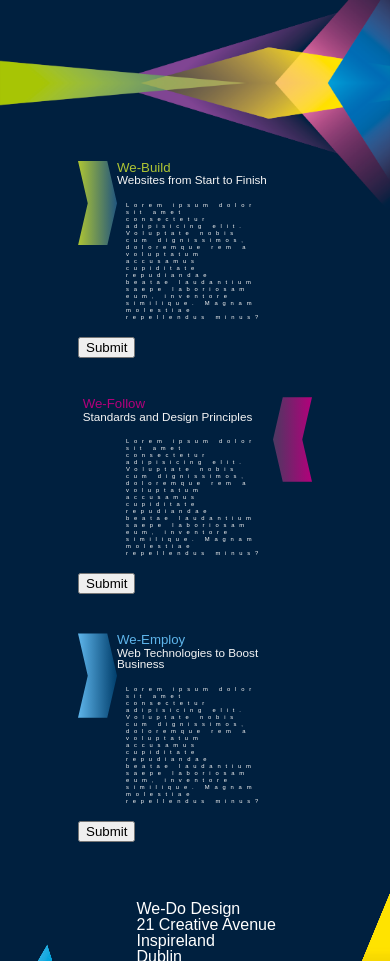
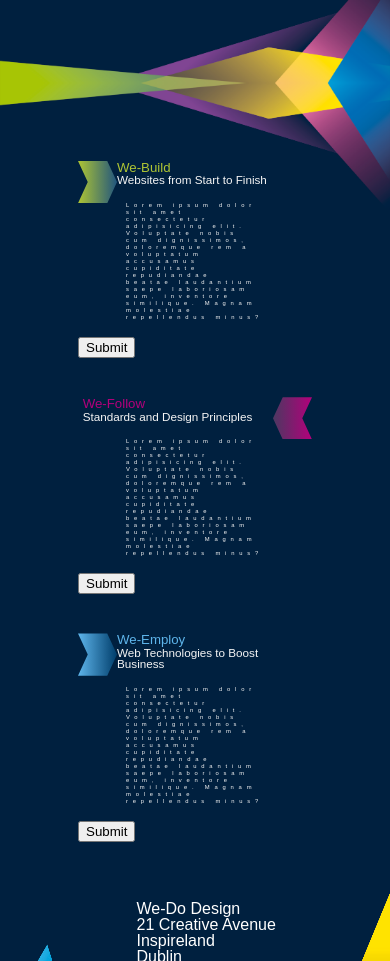
Before and after one commit to SuperOffca/WebDev_Assignment, a plain HTML site: page index.html in a window 390 px wide. Shown: the part 761-1722 px from the top of the page. Drawn offline with Linux system fonts and the light colour scheme; a script that the page names is missing; a web font is replaced by a local one.

Commit message:
Cleaning and formating css.
Added descriptions to CSS files to find parts of the file quicker. Added box_size class to remove size repetitions in CSS and limit the number of places where changes have to be made.

```diff
--- a/index.html
+++ b/index.html
@@ -46,7 +46,7 @@
 
     <div class="info_content full_width float_clear">
         <section class="teaser_section teaser_section_1_style">
-            <div class="box"></div>
+            <div class="box box_size"></div>
             <header class="teaser_header">
                 <h2 class="box_heading"><span class="heading_1">We-Build</span></br> Websites from Start to Finish</h2>
             </header>
@@ -55,7 +55,7 @@
         </section>
 
         <section class="teaser_section teaser_section_2_style">
-            <div class="box2"></div>
+            <div class="box2 box_size"></div>
             <header class="teaser_header">
                 <h2><span class="heading_2">We-Follow</span></br> Standards and Design Principles</h2>
             </header>
@@ -64,7 +64,7 @@
         </section>
 
         <section class="teaser_section teaser_section_3_style">
-            <div class="box3"></div>
+            <div class="box3 box_size"></div>
             <header class="teaser_header">
                 <h2><span class="heading_3">We-Employ</span></br> Web Technologies to Boost Business</h2>
             </header>
--- a/style.css
+++ b/style.css
@@ -64,7 +64,7 @@ body {
     }
 
 
-/* Navigation bar */
+/*++++++++++ Navigation bar +++++++++++++++++++++++++++++++++++++++++++++++++++*/
     .navbar_default {
         width: 100vw;
         position: fixed;
@@ -108,57 +108,14 @@ h1 {
         color: #ffe300;
     }
 
-/* Sections */
-
-.teaser_section {
-    width: 60%;
-    position: relative;
-    z-index: 2;
-    left: 20%;
-}
-
-.teaser_section_1_style {
-    padding-top: 20%;
-}
-
-.teaser_section_2_style{
-    padding-top: 10%;
-
-}
-
-.teaser_section_3_style {
-    padding: 10% 0;
-
-}
-
-.box {
-    width: 10vw;
-    height: 10vh;
-    clip-path: polygon(75% 0%, 100% 50%, 75% 100%, 0% 100%, 25% 50%, 0% 0%);
-    float: left;
-    background-image: linear-gradient(to right, #AEC534, rgba(91, 179, 234, 0.363));
-}
-
-.box2 {
-    width: 10vw;
-    height: 10vh;
-    clip-path: polygon(100% 0%, 75% 50%, 100% 100%, 25% 100%, 0% 50%, 25% 0%);
-    float: right;
-    background-image: linear-gradient(to right, rgba(207, 97, 156, 0.37), #B3007B);
-}
-
-.box3 {
-    width: 10vw;
-    height: 10vh;
-    clip-path: polygon(75% 0%, 100% 50%, 75% 100%, 0% 100%, 25% 50%, 0% 0%);
-    float: left;
-    background-image: linear-gradient(to right, #5EB5EB, rgba(0, 112, 182, 0.37));
-}
+/*++++++++++ Sections+++++++++++++++++++++++++++++++++++++++++++++++++++ */
 
     header {
         padding: 0 2%;
     }
+
     /*---------------------- text */
+
     h2{
         font-size: 3vw;
     }
@@ -174,6 +131,49 @@ header {
         font-family: 'Aclonica', sans-serif;
         font-size: 3.4vw;
     }
+
+    .teaser_section {
+        width: 60%;
+        position: relative;
+        z-index: 2;
+        left: 20%;
+    }
+
+    .teaser_section_1_style {
+        padding-top: 20%;
+    }
+
+    .teaser_section_2_style{
+        padding-top: 10%;
+    }
+
+    .teaser_section_3_style {
+        padding: 10% 0;
+    }
+
+    .box_size {
+        width: 10vw;
+        height: 10vh;
+    }
+
+    .box {
+        clip-path: polygon(75% 0%, 100% 50%, 75% 100%, 0% 100%, 25% 50%, 0% 0%);
+        float: left;
+        background-image: linear-gradient(to right, #AEC534, rgba(91, 179, 234, 0.363));
+    }
+
+    .box2 {
+        clip-path: polygon(100% 0%, 75% 50%, 100% 100%, 25% 100%, 0% 50%, 25% 0%);
+        float: right;
+        background-image: linear-gradient(to right, rgba(207, 97, 156, 0.37), #B3007B);
+    }
+
+    .box3 {
+        clip-path: polygon(75% 0%, 100% 50%, 75% 100%, 0% 100%, 25% 50%, 0% 0%);
+        float: left;
+        background-image: linear-gradient(to right, #5EB5EB, rgba(0, 112, 182, 0.37));
+    }
+
     .heading_1{
         color: #AEC534;
     }
@@ -185,7 +185,11 @@ header {
     .heading_3{
         color: #5EB5EB;
     }
-/* Footer */
+
+
+
+
+/*+++++++ Footer +++++++++++++++++++++++++++++++++++++++++++++++++++++++++++++++++++++++++ */
     .footer_container {
         height: 35vh;
         background-image: url("footer_background.png");
@@ -227,11 +231,6 @@ address {
         background-size: 110%, contain;
     }
 
-    nav{
-     margin-top: 0;
-    background-image: linear-gradient(to right, #adc534, #5EB5EB);
- }
-
     h1 {
         color: white;
         font-size: 4rem;
@@ -240,6 +239,13 @@ address {
     .subtitle {
         font-size: 1.2rem;
         text-align: center;
+    }
+
+
+/*++++++++++ Navigation bar +++++++++++++++++++++++++++++++++++++++++++++++++++*/
+    nav{
+     margin-top: 0;
+    background-image: linear-gradient(to right, #adc534, #5EB5EB);
     }
 
   /* Align buttons evenly */
@@ -264,29 +270,28 @@ address {
     border-right: 5px ridge #adc53423;
     }
 
+
+/*++++++++++ Sections+++++++++++++++++++++++++++++++++++++++++++++++++++ */
+
+    .box_size {
+        width: 10vw;
+        height: 5vh;
+    }
+
+
+/*+++++++ Footer +++++++++++++++++++++++++++++++++++++++++++++++++++++++++++++++++++++++++ */
+    footer {
+         height: 20vh;
+         background-size: 100% 100%;
+    }
+
     details {
         font-size: 3vh;
-
-
     }
 
     address {
         font-size: 1rem;
         margin: 0;
-
+    }
 
 }
-
-    .topic_banner {
-        box-sizing: border-box;
-        width: 100%;
-
-    }
-
-  footer {
-    height: 20vh;
-    background-size: 100% 100%;
-
-
-}
-}
```
Lines whose indentation alone changed are shown as unchanged.
